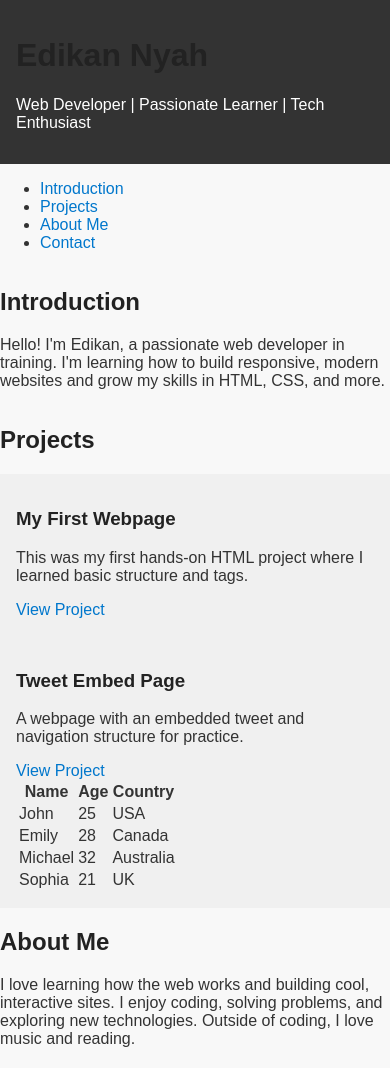
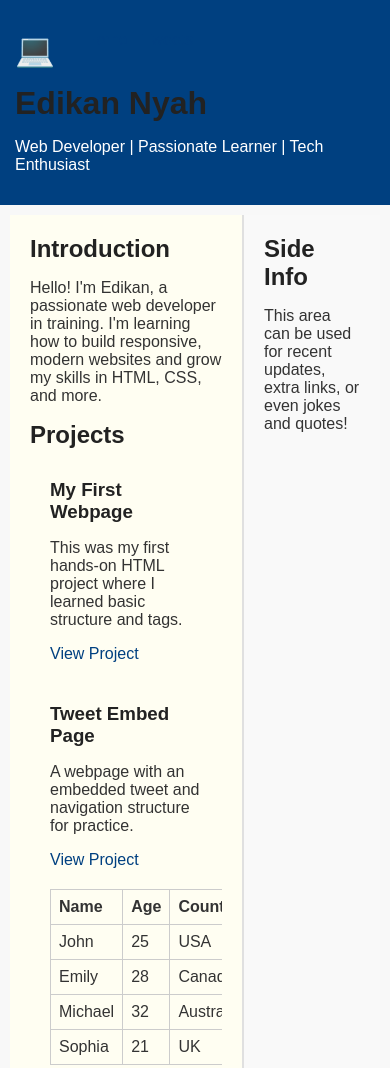
Before and after one commit to DeekanNyah/My_First_Portfolio, a plain HTML site: page alx_html_css/css_basic/index.html in a window 390 px wide. Shown: the top 1068 px of the page. Drawn offline with Linux system fonts and the light colour scheme.

Commit message:
Styled index.html, added logo, and responsive support

```diff
--- a/alx_html_css/css_basic/index.html
+++ b/alx_html_css/css_basic/index.html
@@ -2,27 +2,25 @@
 <html lang="en">
 <head>
   <meta charset="utf-8" />
-  <meta name="viewport" content="width=device-width, initial-scale=1.0">
   <title>Personal Portfolio</title>
+  <meta name="viewport" content="width=device-width, initial-scale=1.0" />
   <link href="base.css" rel="stylesheet">
   <link href="styles.css" rel="stylesheet">
 </head>
 <body class="works_on_smartphone">
 
   <header>
+    <ul>
+      <li class="logo">&#128187;</li> <!-- Unicode laptop icon as logo -->
+      <li><a href="index.html">Home</a></li>
+      <li><a href="tweets.html">Tweets</a></li>
+    </ul>
     <h1>Edikan Nyah</h1>
     <p>Web Developer | Passionate Learner | Tech Enthusiast</p>
   </header>
 
-  <nav>
-    <ul>
-      <li><a href="#introduction">Introduction</a></li>
-      <li><a href="#projects">Projects</a></li>
-      <li><a href="#about">About Me</a></li>
-      <li><a href="#contact">Contact</a></li>
-    </ul>
-  </nav>
-
+  <main>
+    <article>
       <section id="introduction">
         <h2>Introduction</h2>
         <p>Hello! I'm Edikan, a passionate web developer in training. I'm learning how to build responsive, modern websites and grow my skills in HTML, CSS, and more.</p>
@@ -76,7 +74,6 @@
             </table>
           </div>
         </article>
-
       </section>
 
       <section id="about">
@@ -90,6 +87,13 @@
         <p>LinkedIn: <a href="https://www.linkedin.com/in/edikan-nyah-b593bb231?trk=contact-info" target="_blank">My Profile</a></p>
         <p>GitHub: <a href="https://github.com/DeekanNyah" target="_blank">My GitHub</a></p>
       </section>
+    </article>
+
+    <aside>
+      <h2>Side Info</h2>
+      <p>This area can be used for recent updates, extra links, or even jokes and quotes!</p>
+    </aside>
+  </main>
 
   <footer>
     <p>&copy; 2024 Edikan Nyah</p>
--- a/alx_html_css/css_basic/styles.css
+++ b/alx_html_css/css_basic/styles.css
@@ -1,37 +1,89 @@
-/* Tell the browser to use Flexbox on the body */
 body {
   display: flex;
   flex-direction: column;
-  height: 100vh;
+  font-family: Arial, sans-serif;
   margin: 0;
 }
 
-/* Flexbox layout for main content */
 main {
   display: flex;
   flex-direction: row;
   flex: auto;
+  padding: 10px;
 }
 
-/* Article takes 2/3 of the width */
 article {
   flex: 2;
+  padding: 20px;
+  background-color: #fffef2;
   overflow-y: auto;
-  padding: 1rem;
-  background-color: #f0f0f0;
 }
 
-/* Aside takes 1/3 of the width */
 aside {
   flex: 1;
+  padding: 20px;
+  background-color: #f9f9f9;
   overflow-y: auto;
-  padding: 1rem;
-  background-color: #e0e0e0;
+  border-left: 2px solid #e0e0e0;
 }
 
-/* Optional: Add some spacing to header and footer */
-header, footer {
-  padding: 1rem;
-  background-color: #333;
+header {
+  background-color: #004080;
   color: white;
+  padding: 15px;
 }
+
+header ul {
+  list-style-type: none;
+  display: flex;
+  gap: 15px;
+  padding-left: 0;
+}
+
+header li {
+  display: inline;
+}
+
+.logo {
+  font-size: 2em;
+  margin-right: 15px;
+}
+
+h1, h2, h3 {
+  margin: 0 0 10px;
+}
+
+footer {
+  background-color: #004080;
+  color: white;
+  text-align: center;
+  padding: 10px;
+  font-size: 0.9em;
+}
+
+a {
+  color: #004080;
+  text-decoration: none;
+}
+
+a:hover {
+  text-decoration: underline;
+}
+
+.learners-table-container {
+  margin-top: 20px;
+}
+
+table {
+  width: 100%;
+  border-collapse: collapse;
+}
+
+table, th, td {
+  border: 1px solid #ccc;
+}
+
+th, td {
+  padding: 8px;
+  text-align: left;
+}
```
Lines whose indentation alone changed are shown as unchanged.
